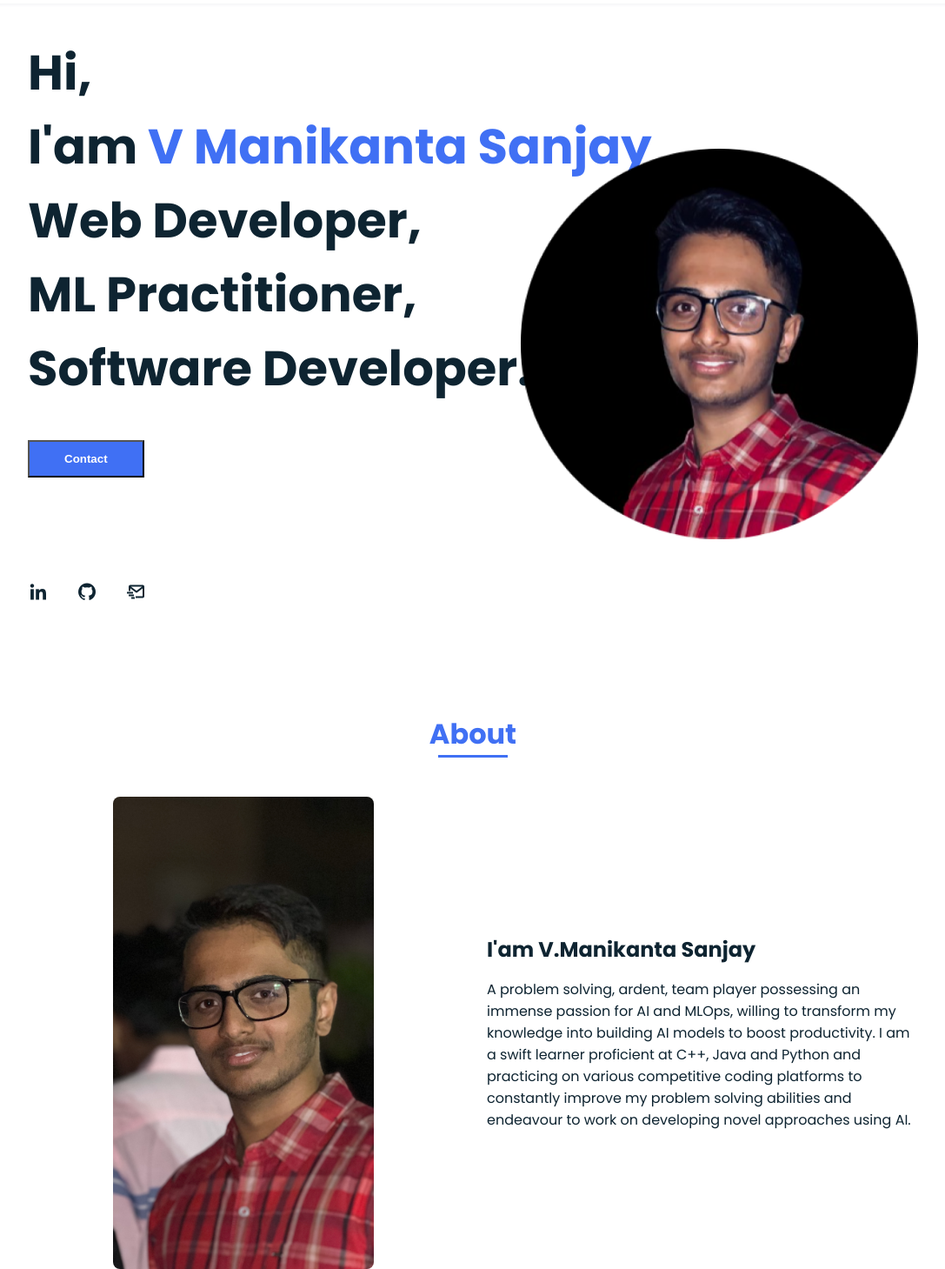
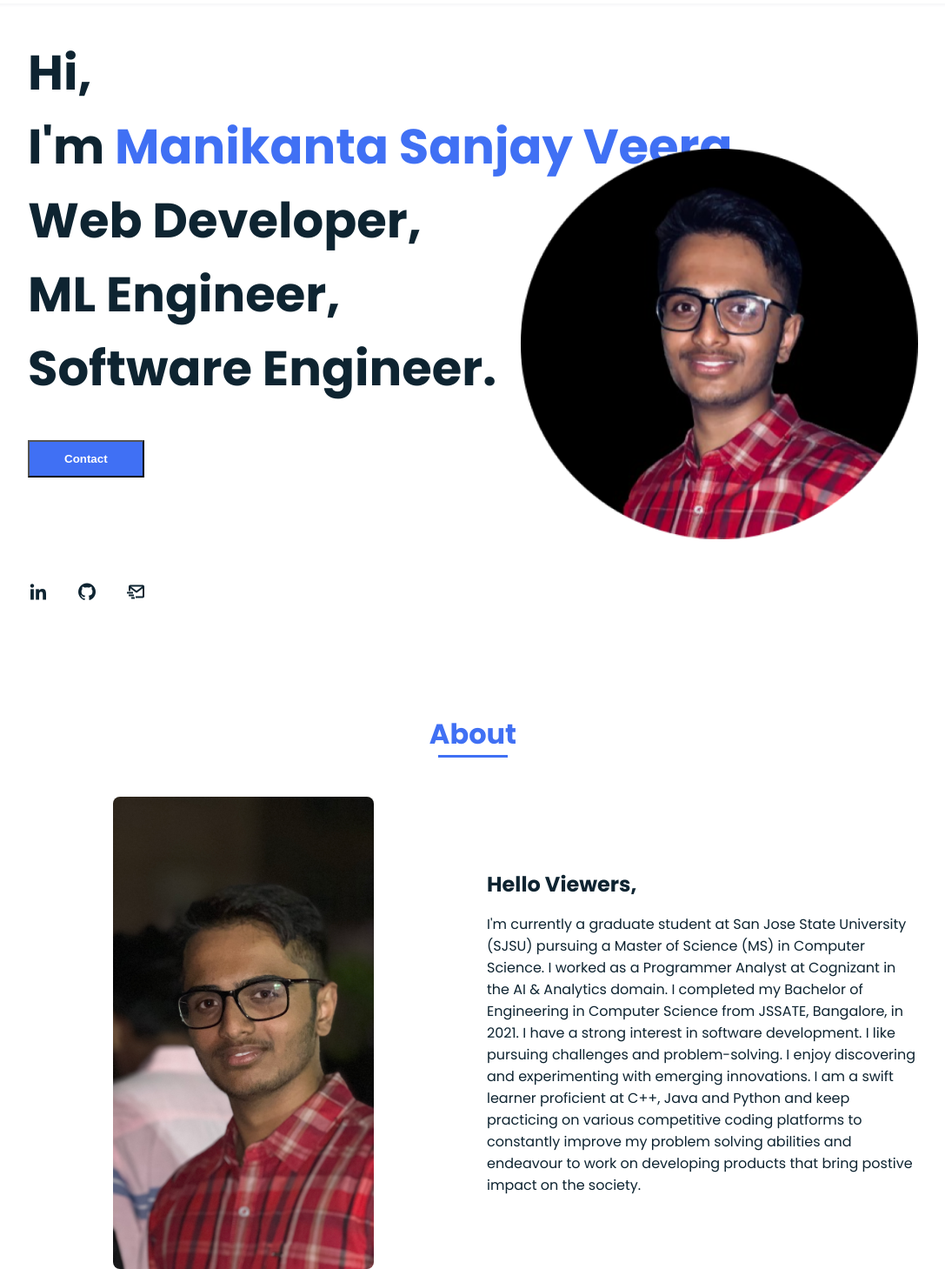
Before and after one commit to ManikantaSanjay/personal_portfolio, a plain HTML site: page index.html in a window 1280 px wide. Shown: the part 60-1519 px from the top of the page at 87% size, without its empty margins (96-1183 px from the left). Drawn offline with nearby package versions, Linux system fonts and the light colour scheme.

Commit message:
Update index.html

```diff
--- a/index.html
+++ b/index.html
@@ -38,7 +38,7 @@
             <!--===== HOME =====-->
             <section class="home bd-grid" id="home">
                 <div class="home__data">
-                    <h1 class="home__title">Hi,<br>I'am <span class="home__title-color">V Manikanta Sanjay</span><br> Web Developer,<br>ML Practitioner,<br>Software Developer.</h1>
+                    <h1 class="home__title">Hi,<br>I'm <span class="home__title-color">Manikanta Sanjay Veera</span><br> Web Developer,<br>ML Engineer,<br>Software Engineer.</h1>
 
                   <button onclick="copyToClipboard()">Contact</button>
                 </div>
@@ -65,8 +65,10 @@
                     </div>
 
                     <div>
-                        <h2 class="about__subtitle">I'am V.Manikanta Sanjay</h2>
-                        <p class="about__text">A problem solving, ardent, team player possessing an immense passion for AI and MLOps, willing to transform my knowledge into building AI models to boost productivity. I am a swift learner proficient at C++, Java and Python and practicing on various competitive coding platforms to constantly improve my problem solving abilities and endeavour to work on developing novel approaches using AI. </p>
+                        <h2 class="about__subtitle">Hello Viewers,</h2>
+                        <p class="about__text"> I'm currently a graduate student at San Jose State University (SJSU) pursuing a Master of Science (MS) in Computer Science. I worked as a Programmer Analyst at Cognizant in the AI & Analytics domain. I completed my Bachelor of Engineering in Computer Science from JSSATE, Bangalore, in 2021.
+
+I have a strong interest in software development. I like pursuing challenges and problem-solving. I enjoy discovering and experimenting with emerging innovations. I am a swift learner proficient at C++, Java and Python and keep practicing on various competitive coding platforms to constantly improve my problem solving abilities and endeavour to work on developing products that bring postive impact on the society. </p>
                     </div>
                 </div>
             </section>
```
